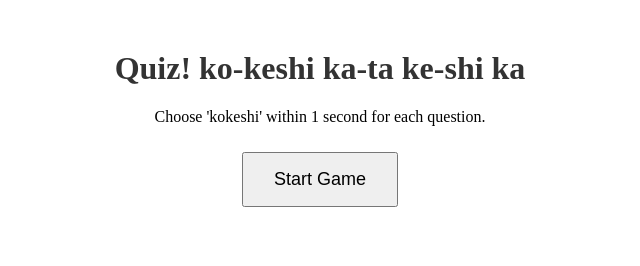
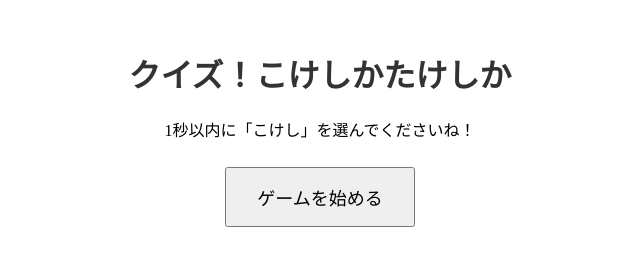
Before and after one commit to waraigoe/koke-shikata-kashika-quiz, a plain HTML site: page index.html in a window 1280 px wide. Shown: the whole page, without its empty margins (320-960 px from the left). Drawn offline with Linux system fonts and the light colour scheme.

Commit message:
Update index.html

```diff
--- a/index.html
+++ b/index.html
@@ -1,6 +1,6 @@
 <html>
 <head>
-    <title>Quiz! ko-keshi ka-ta ke-shi ka</title>
+    <title>クイズ！こけしかたけしか</title>
     <style>
         #start-screen, #game-screen { text-align: center; margin-top: 50px; }
         button { padding: 15px 30px; font-size: 18px; margin: 10px; }
@@ -9,9 +9,9 @@
 </head>
 <body>
     <div id="start-screen">
-        <h1>Quiz! ko-keshi ka-ta ke-shi ka</h1>
-        <p>Choose 'kokeshi' within 1 second for each question.</p>
-        <button id="start-button">Start Game</button>
+        <h1>クイズ！こけしかたけしか</h1>
+        <p>1秒以内に「こけし」を選んでくださいね！</p>
+        <button id="start-button">ゲームを始める</button>
     </div>
     <div id="game-screen" style="display: none;">
         <h2 id="question-text"></h2>
@@ -19,7 +19,7 @@
     </div>
     <audio id="bgm" loop>
         <source src="bgm.mp3" type="audio/mpeg">
-        Music cannot be played. Please check your browser.
+        音楽が再生できません。ブラウザをチェックしてください。
     </audio>
     <script src="game.js"></script>
 </body>
```
